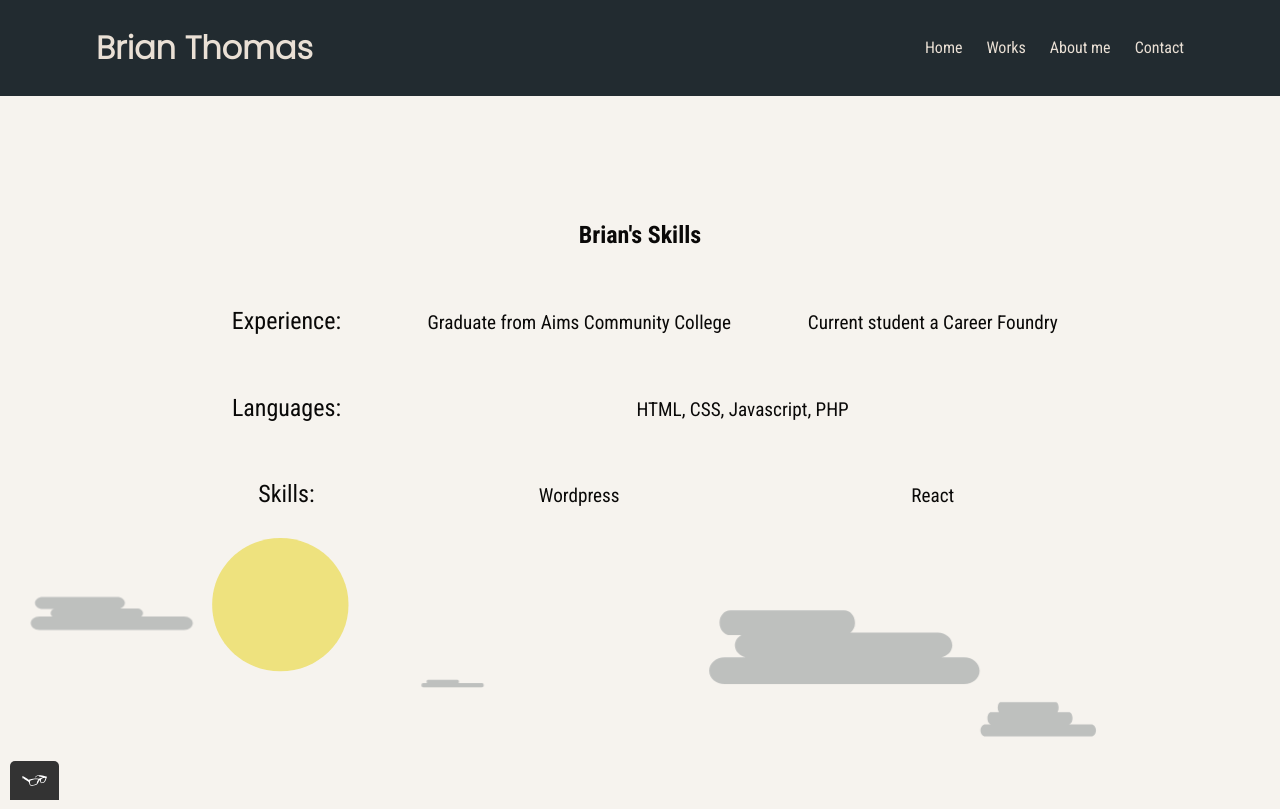
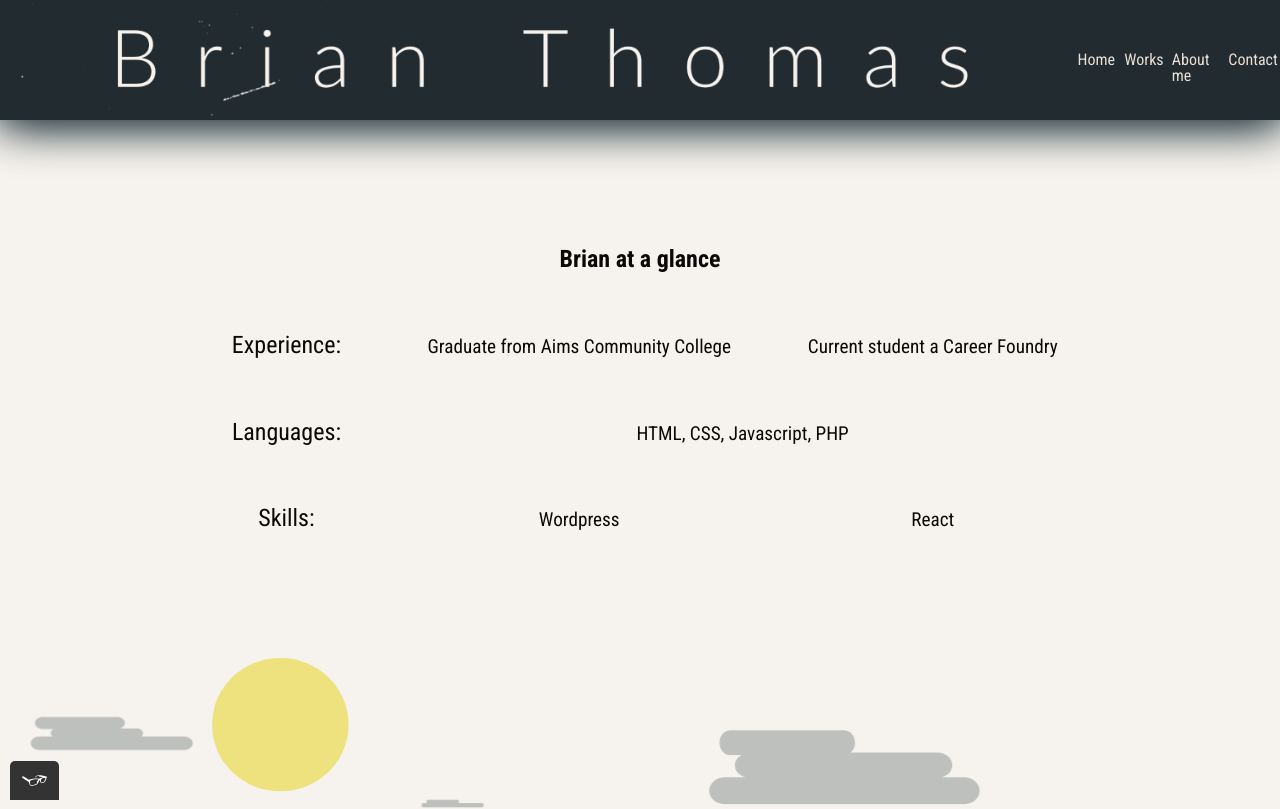
Before and after one commit to joyreacher/portfolio-website, a plain HTML site: page about.html in a window 1280 px wide. Shown: the top 809 px of the page. Drawn offline with Linux system fonts and the light colour scheme.

Commit message:
This commit adds updated links to css/header

```diff
--- a/about.html
+++ b/about.html
@@ -7,13 +7,15 @@
     <meta name="viewport" content="width=device-width, initial-scale=1.0">
     <link rel="icon" href='./img/favicon.ico' >
     <link href="https://fonts.googleapis.com/css2?family=Roboto+Condensed:wght@400;700&display=swap" rel="stylesheet">
+    <link rel="stylesheet" href="./css/styles.css" />
     <!-- <link rel="stylesheet" href="./css/style.main.css" /> -->
-    <link rel="stylesheet" href="./css/style.production.css" />
+    <!-- <link rel="stylesheet" href="./css/style.production.css" /> -->
 </head>
 <body>
     <header>
-        <a href="/">
-            <h1 class="logo">Brian Thomas</h1>
+        <a class="logo__container" href="/">
+            <!-- <h1 class="logo">Brian Thomas</h1> -->
+            <img class="logo"  src="./img/logo-text.jpg" alt="Logo text spelling Brian">
         </a>
 
         <nav class="navigation">
@@ -35,19 +37,13 @@
     </header>
 
     <main class="main--about">
-        <section >
-            <div >
-                <table>
+        <section class="about--content__wrapper">
+            <div  class="about--content__container">
+                <table class="skills">
                     <thead>
                         <tr>
-                            <th class="table__primary--header" colspan="4">Brian&#39;s Skills</th>
+                            <th class="table__primary--header" colspan="4">Brian at a glance</th>
                         </tr>
-                        <!-- <tr >
-                            <th></th>
-                            <th></th>
-                            <th>placeeholder</th>
-                            <th></th>
-                        </tr> -->
                     </thead>
                     <tbody>
                         <tr>
@@ -2099,13 +2095,12 @@
     </main>
 
 
-    <footer class="footer footer--about">
-
-        <div>
+    <footer class="footer">
+        <div class="footer__container">
             <!-- contact copy -->
             <p class="footer__headline">Find me on</p>
             <!-- contact icons container -->
-            <div>
+            <div class="footer__wrapper">
                 <!-- icons -->
                 <a href="https://github.com/joyreacher" target="_blank" ><img role="navigation" src="./img/icon__github.svg" alt="Github profile" ></a>
                 <a href="https://www.linkedin.com/in/joyreacher/" target="_blank"><img src="./img/icon__linkin.svg" alt="Linkedin profile"></a>
```
Also changed, not shown: contact.html (+7 -5 lines), works.html (+7 -5 lines).
